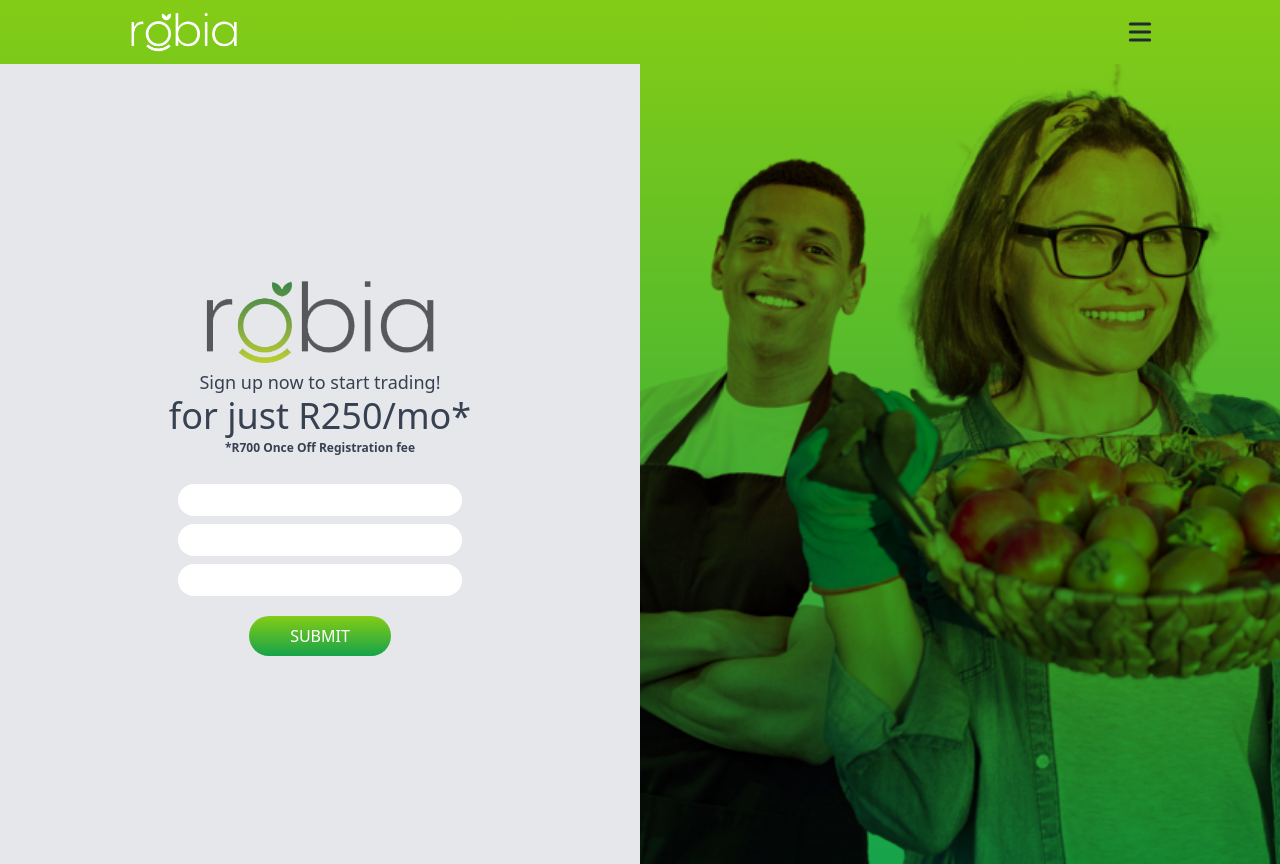
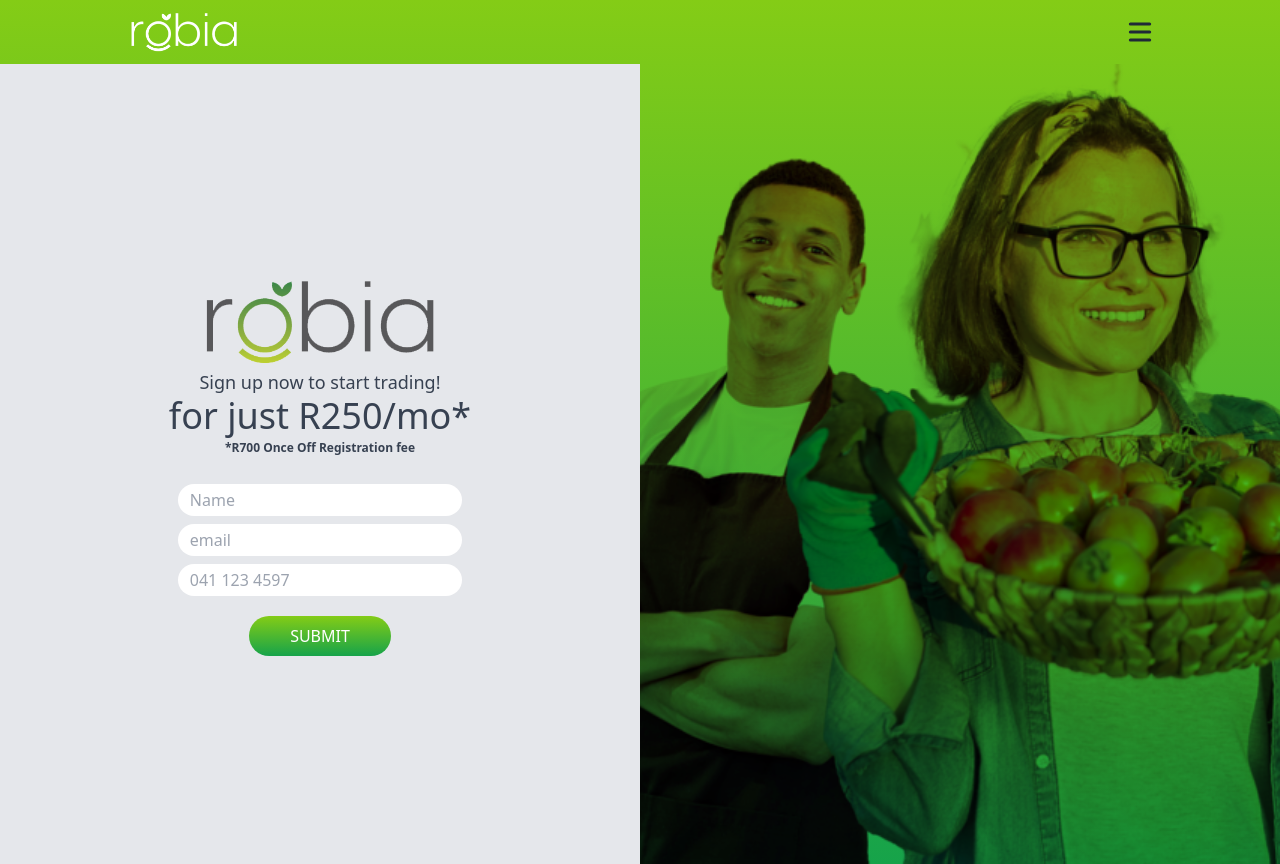
Before and after one commit to PhilaniNcube/robia, a Next.js app: page /signup in a window 1280 px wide. Built offline with nearby package versions, Linux system fonts and the light colour scheme.

Commit message:
Update signup.jsx

```diff
--- a/pages/signup.jsx
+++ b/pages/signup.jsx
@@ -23,14 +23,17 @@ const signup = () => {
         <form className="w-4/6 flex flex-col items-center mt-5">
           <input
             type="text"
+    placeholder="Name"
+            className="rounded-full bg-white w-4/6 py-1 px-3 my-1"
+          />
+          <input
+            type="email"
+    placeholder="email"
             className="rounded-full bg-white w-4/6 py-1 px-3 my-1"
           />
           <input
             type="text"
-            className="rounded-full bg-white w-4/6 py-1 px-3 my-1"
-          />
-          <input
-            type="text"
+    placeholder="041 123 4597"
             className="rounded-full bg-white w-4/6 py-1 px-3 my-1"
           />
 
```
